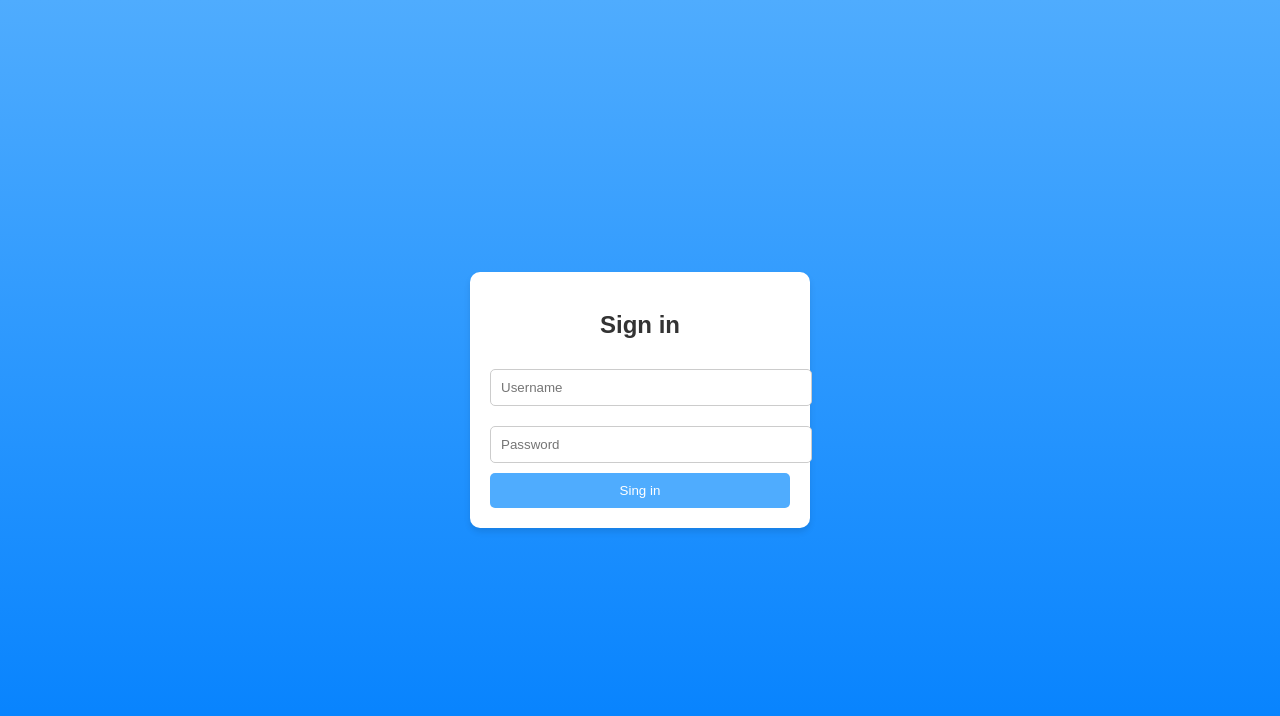
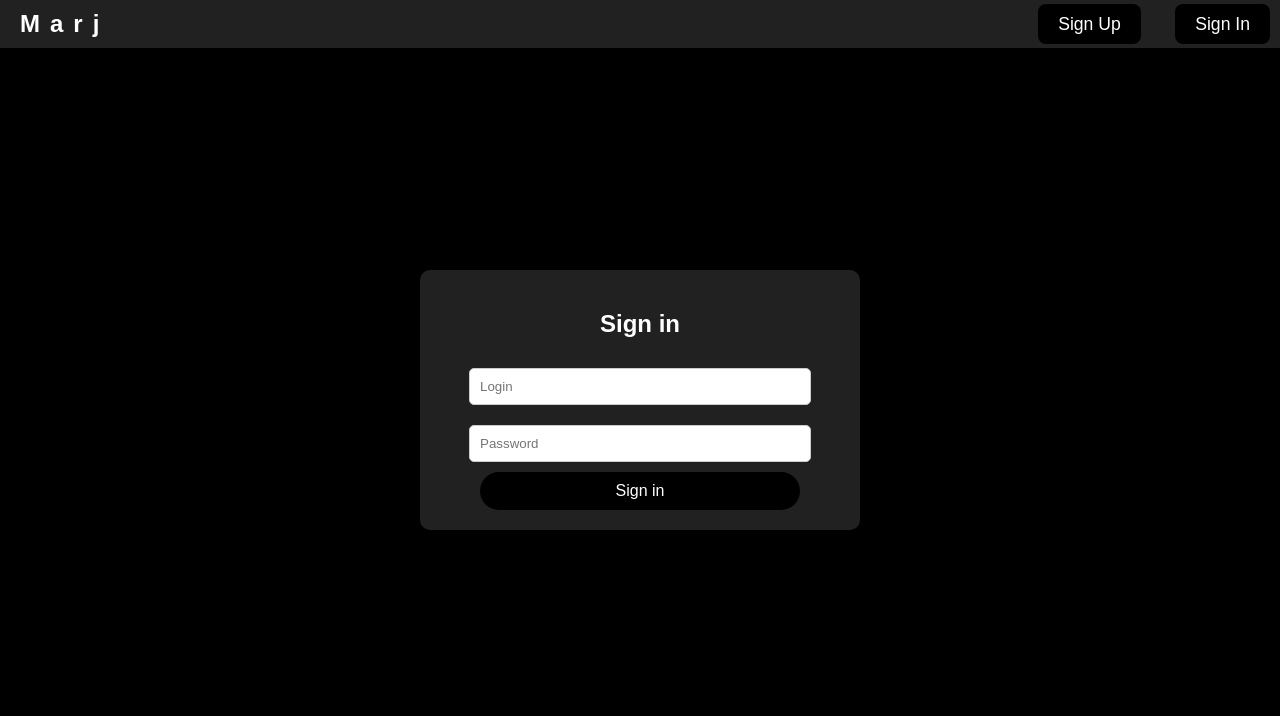
Before and after one commit to marj4/Market, a plain HTML site: page frontend/pages/login.html in a window 1280 px wide. Drawn offline with Linux system fonts and the light colour scheme.

Commit message:
1. Начал писать авторизацию 2. Добавил метод GetUser в queries.go

```diff
--- a/frontend/pages/login.html
+++ b/frontend/pages/login.html
@@ -6,62 +6,139 @@
     <title>Sign In</title>
     <style>
         body {
+            margin: 0;
+            padding: 0;
             font-family: Arial, sans-serif;
-            background: linear-gradient(180deg, #4facfe, #007ffe);
+            background: linear-gradient(180deg, #000000, #000000);
+            background-size: 200% 200%;
+            animation: gradientAnimation 5s ease infinite;
+            min-height: 100vh;
+        }
+
+        @keyframes gradientAnimation {
+            0% {
+                background-position: 0% 50%;
+            }
+            50% {
+                background-position: 100% 50%;
+            }
+            100% {
+                background-position: 0% 50%;
+            }
+        }
+
+        .navbar {
+            position: fixed;
+            top: 0;
+            left: 0;
+            width: 100%;
+            background-color: rgba(41, 41, 41, 0.82);
+            display: flex;
+            justify-content: space-between;
+            align-items: center;
+            padding: 10px 20px;
+            box-shadow: 0 4px 6px rgba(0, 0, 0, 0.1);
+            z-index: 1000;
+        }
+
+        .navbar-logo {
+            text-decoration: none;
+            font-size: 1.5em;
+            font-weight: bold;
             color: white;
+            margin: 0;
+            letter-spacing: 10px;
+        }
+
+        .navbar-button {
+            background-color: #000000;
+            color: white;
+            padding: 10px 20px;
+            font-size: 1.1em;
+            border-radius: 8px;
+            cursor: pointer;
+            text-decoration: none;
+            transition: background-color 0.3s, transform 0.2s;
+            margin-right: 30px;
+        }
+
+        .navbar-button:hover {
+            background-color: #a3a3a3;
+        }
+
+        .content {
+            display: flex;
+            justify-content: center;
+            align-items: center;
+            min-height: 100vh;
+        }
+
+        .signin-form {
+            background: #212121;
+            border-radius: 10px;
+            box-shadow: 0 4px 6px rgba(0, 0, 0, 0.1);
+            padding: 20px;
+            width: 400px;
+            text-align: center;
             display: flex;
             flex-direction: column;
             align-items: center;
-            justify-content: center;
-            height: 100vh;
-            margin: 0;
         }
 
-        .form-container {
-            background-color: white;
-            color: #333;
-            padding: 20px;
-            border-radius: 10px;
-            box-shadow: 0 4px 6px rgba(0, 0, 0, 0.1);
-            width: 300px;
+        .signin-form h2 {
+            font-family: 'Arial', sans-serif;
+            font-size: 24px;
+            font-weight: bold;
+            margin-bottom: 20px;
+            color: transparent;
+            background: linear-gradient(180deg, white, #ffffff);
+            -webkit-background-clip: text;
+            background-size: 200% 200%;
         }
 
-        .form-container h2 {
-            margin-bottom: 20px;
-            text-align: center;
-        }
-
-        .form-container input {
-            width: 100%;
+        .signin-form input {
+            width: 80%;
             padding: 10px;
             margin: 10px 0;
             border: 1px solid #ccc;
             border-radius: 5px;
         }
 
-        .form-container button {
-            width: 100%;
-            padding: 10px;
-            background-color: #4facfe;
+        .signin-form button {
+            background-color: #000000;
             color: white;
             border: none;
-            border-radius: 5px;
+            padding: 10px;
+            font-size: 1em;
+            border-radius: 50px;
             cursor: pointer;
+            transition: background-color 0.3s;
+            width: 80%;
         }
 
-        .form-container button:hover {
-            background-color: #00c4cc;
+        .signin-form button:hover {
+            background-color: #6f6f6f;
         }
     </style>
 </head>
 <body>
-<div class="form-container">
-    <h2>Sign in</h2>
-    <form action="/signin" method="POST">
-        <input type="text" name="username" placeholder="Username" required>
+
+<div class="navbar">
+    <a href="/" class="navbar-logo">Marj</a>
+    <div class="navbar-buttons">
+        <a href="/register" class="navbar-button">Sign Up</a>
+        <a href="/login" class="navbar-button">Sign In</a>
+    </div>
+</div>
+
+<div class="content">
+    <form class="signin-form" method="POST" action="/login">
+        <h2>Sign in</h2>
+        <input type="text" name="login" placeholder="Login" required>
         <input type="password" name="password" placeholder="Password" required>
-        <button type="submit">Sing in</button>
+        <button type="submit">Sign in</button>
     </form>
 </div>
+
 </body>
 </html>
```
Also changed, not shown: frontend/pages/index.html (+14 -7 lines), 3 other files.
